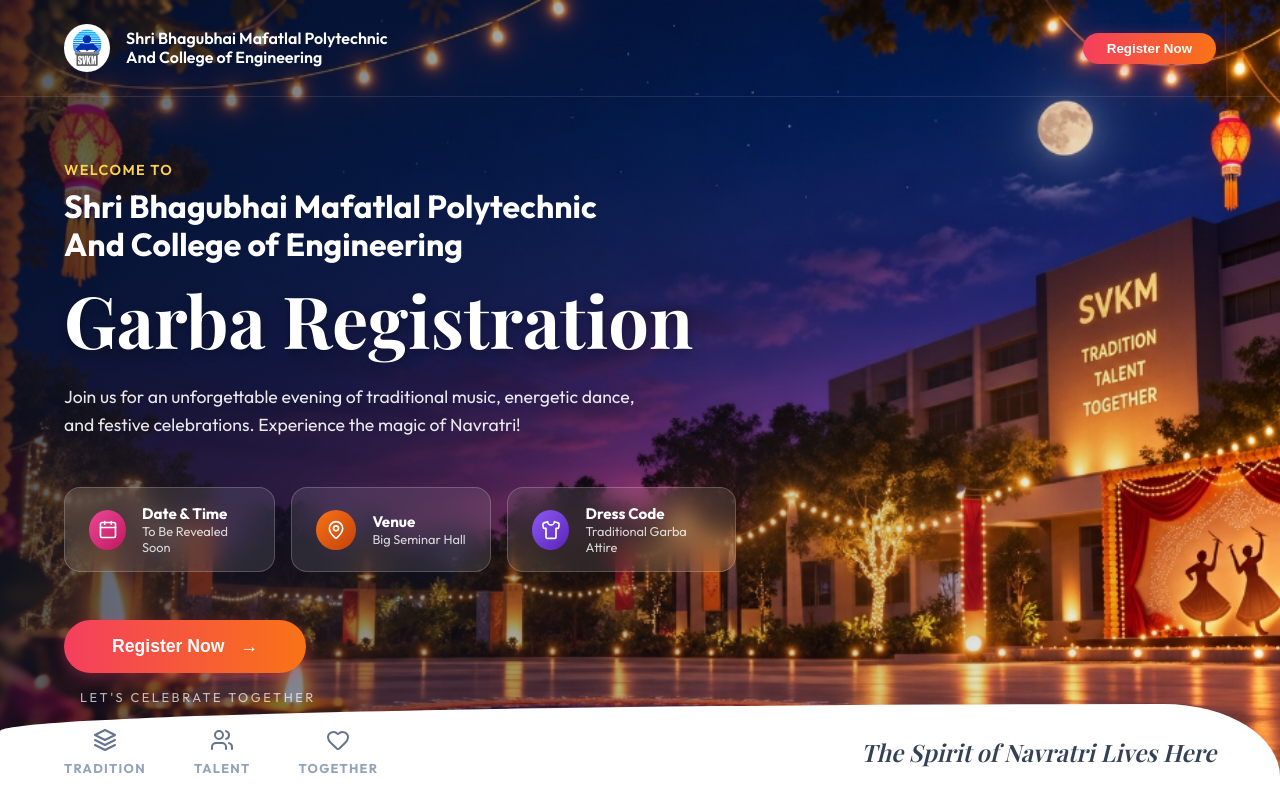
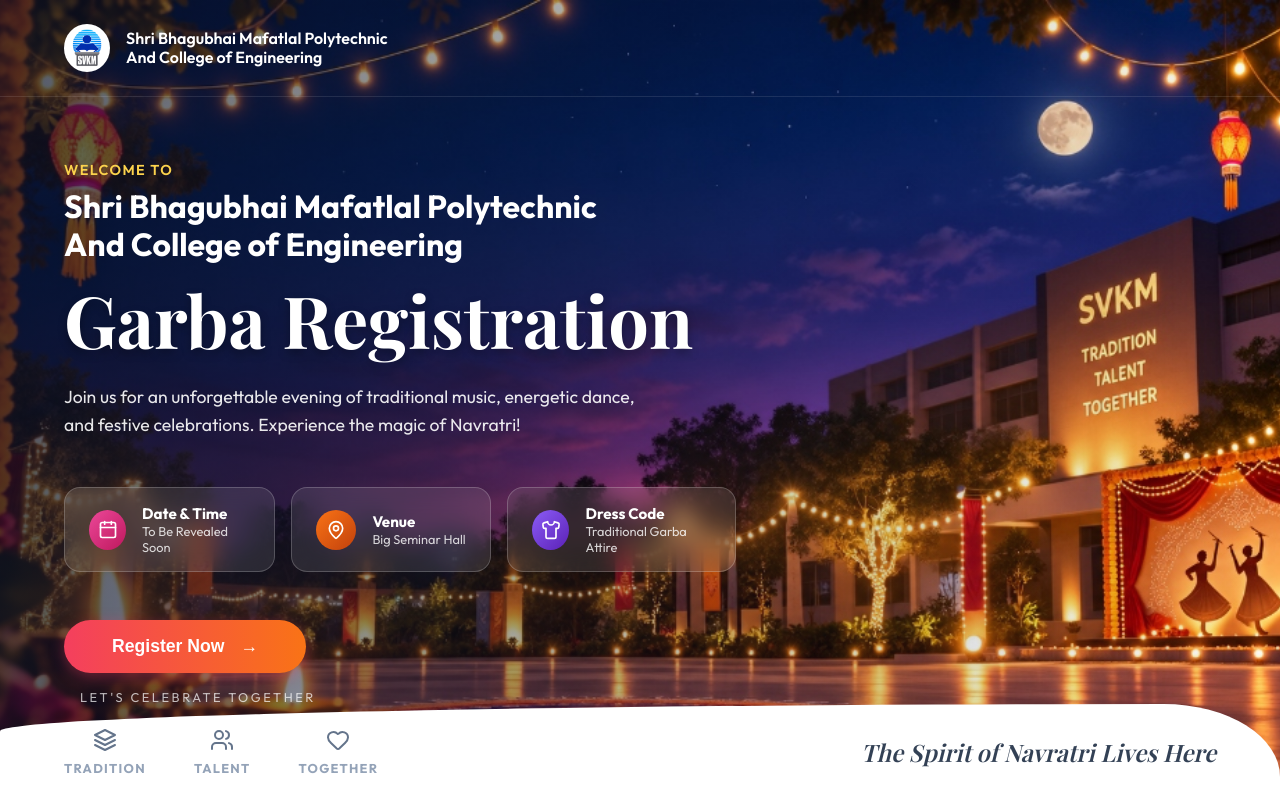
Before and after one commit to param051107/SBMP, a React (Vite) app: page / in a window 1280 px wide. Built offline with nearby package versions, Linux system fonts and the light colour scheme; a web font is replaced by a local one.

Commit message:
style: remove top right register button from all screen sizes

```diff
--- a/src/pages/Welcome.jsx
+++ b/src/pages/Welcome.jsx
@@ -18,14 +18,8 @@
               And College of Engineering
             </div>
           </div>
+        </nav>
 
-
-          <div className="hidden-mobile">
-            <button className="v3-btn-gradient" onClick={() => navigate('/register')} style={{ padding: '0.5rem 1.5rem' }}>
-              Register Now
-            </button>
-          </div>
-        </nav>
 
         {/* Main Hero Section */}
         <div className="v3-hero">
```
